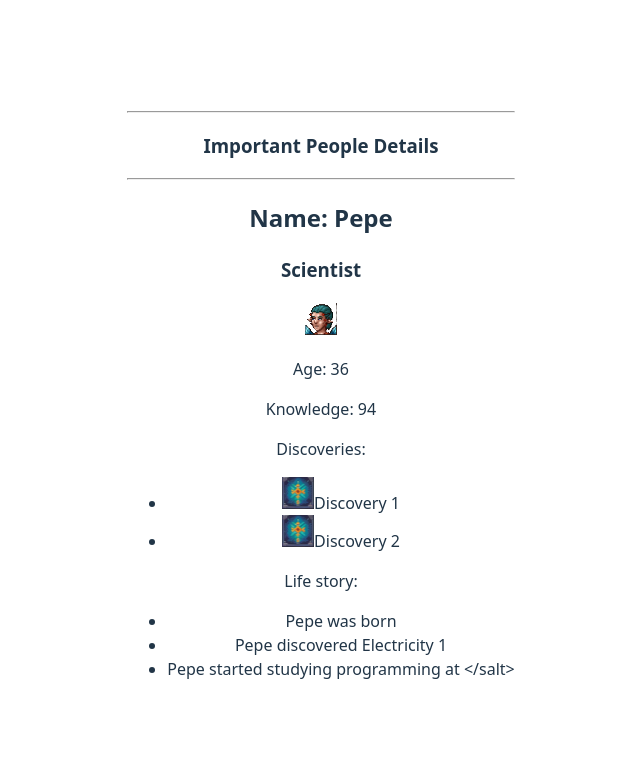
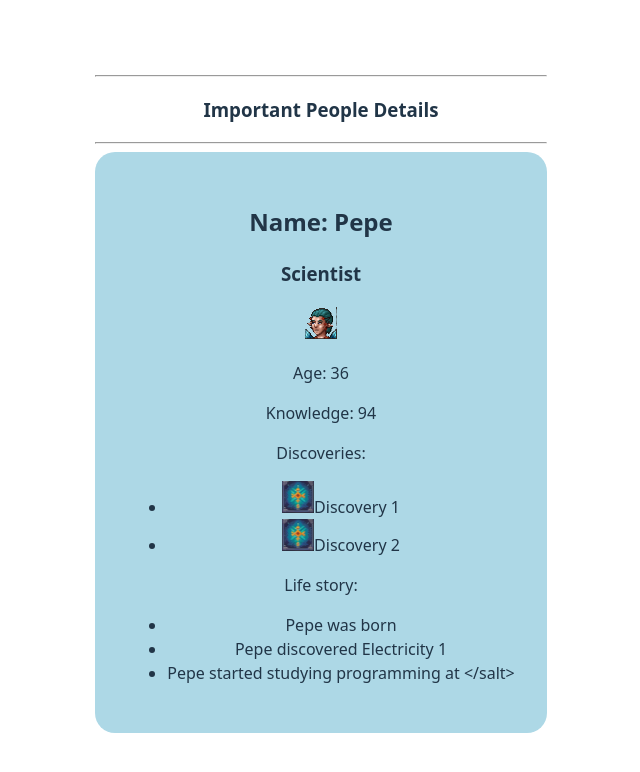
Before and after one commit to acolote1998/OUR-OWN-ZETA-frontend, a React (Vite) app in the folder our-own-zeta-frontend/: page / in a window 1280 px wide. Shown: the top 772 px of the page, without its empty margins (319-959 px from the left). Built offline with nearby package versions, Linux system fonts and the light colour scheme.

Commit message:
defining main shape of important Person Card

```diff
--- /dev/null
+++ b/our-own-zeta-frontend/src/components/ImportantPerson.css
@@ -0,0 +1,4 @@
+.card {
+  background-color: lightblue;
+  border-radius: 20px;
+}
--- a/our-own-zeta-frontend/src/components/ImportantPerson.tsx
+++ b/our-own-zeta-frontend/src/components/ImportantPerson.tsx
@@ -1,9 +1,9 @@
 import genericImportantPersonPicture from "../assets/images/genericImportantPerson.png";
 import genericDiscoveryPicture from "../assets/images/genericDiscovery.png";
-
+import "./ImportantPerson.css";
 function ImportantPerson() {
   return (
-    <div>
+    <div className="card">
       <h2>Name: Pepe</h2>
       <h3>Scientist</h3>
       <img src={genericImportantPersonPicture}></img>
```
